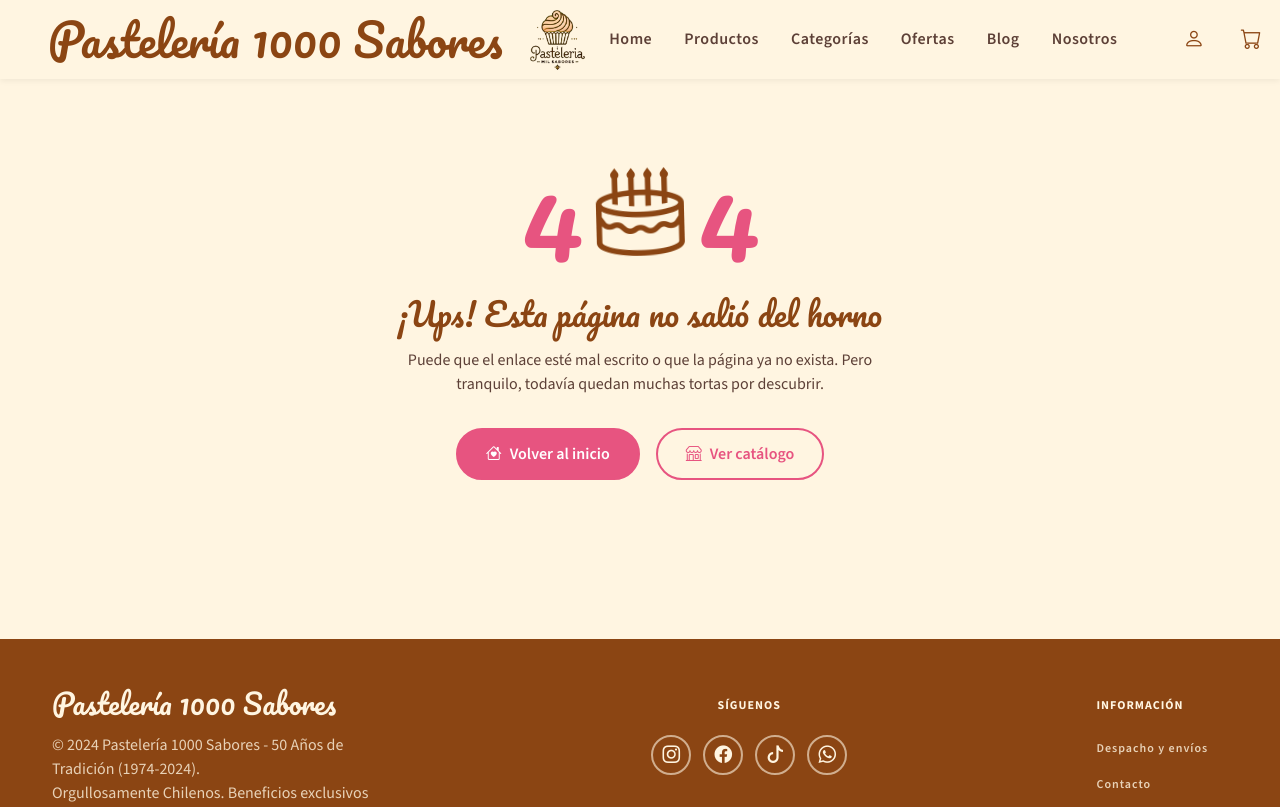
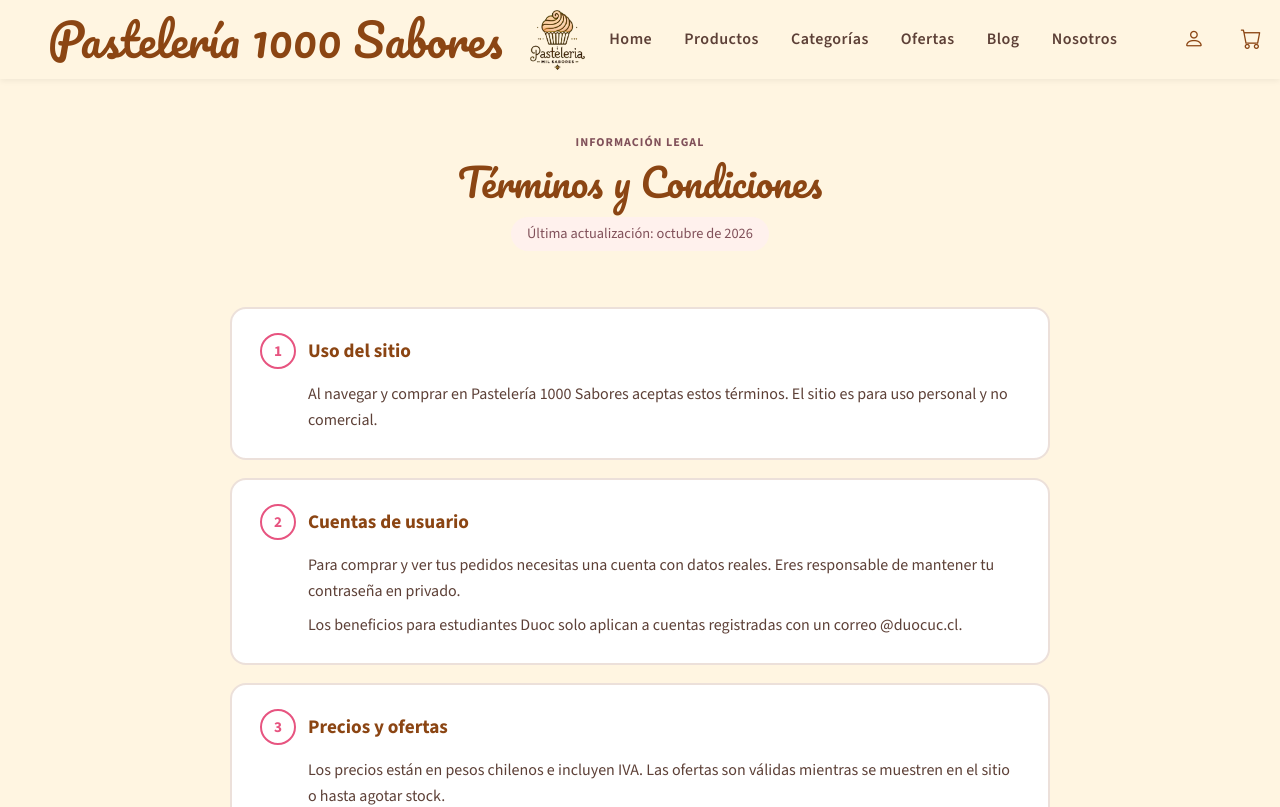
Before and after one commit to AlanisVerdugo/Pasteleria-1000-sabores, a React (Vite) app: page /terminos in a window 1280 px wide. Shown: the top 807 px of the page. Built offline with nearby package versions, Linux system fonts and the light colour scheme.

Commit message:
página Términos y Condiciones, link en Pie y en Registro, tests

```diff
--- a/src/App.jsx
+++ b/src/App.jsx
@@ -21,6 +21,7 @@
 import Contacto from './pages/Contacto'
 import Despacho from './pages/Despacho'
 import PreguntasFrecuentes from './pages/PreguntasFrecuentes'
+import Terminos from './pages/Terminos'
 import NoEncontrado from './pages/NoEncontrado'
 
 const enConstruccion = (titulo) => <EnConstruccion titulo={titulo} />
@@ -52,6 +53,7 @@
           <Route path="/contacto" element={<Contacto />} />
           <Route path="/despacho" element={<Despacho />} />
           <Route path="/preguntas-frecuentes" element={<PreguntasFrecuentes />} />
+          <Route path="/terminos" element={<Terminos />} />
           <Route path="*" element={<NoEncontrado />} />
         </Route>
 
--- a/src/components/Pie.jsx
+++ b/src/components/Pie.jsx
@@ -41,7 +41,7 @@
                         <ul className="list-unstyled footer-nav">
                             <li><Link to="/despacho" className="footer-link">Despacho y envíos</Link></li>
                             <li><Link to="/contacto" className="footer-link">Contacto</Link></li>
-                            <li><a href="#" className="footer-link">Términos</a></li>
+                            <li><Link to="/terminos" className="footer-link">Términos</Link></li>
                             <li><Link to="/preguntas-frecuentes" className="footer-link">Preguntas Frecuentes</Link></li>
                         </ul>
                     </div>
--- /dev/null
+++ b/src/css/terminos.css
@@ -0,0 +1,140 @@
+
+/* ===== TÉRMINOS: contenedor y encabezado ===== */
+.tc {
+    padding: 50px 12px;
+}
+
+.tc-encabezado {
+    margin-bottom: 56px;
+}
+
+.tc-eyebrow {
+    display: inline-block;
+    text-transform: uppercase;
+    letter-spacing: 1px;
+    font-size: 12px;
+    font-weight: 700;
+    color: #81515A;
+    margin-bottom: 8px;
+}
+
+.tc-titulo {
+    font-family: 'Pacifico', cursive;
+    color: #8B4513;
+    font-size: 2.4rem;
+    margin-bottom: 12px;
+}
+
+/* Fecha */
+.tc-actualizacion {
+    display: inline-block;
+    margin: 0;
+    padding: 6px 16px;
+    border-radius: 999px;
+    background: #FFF1ED;
+    color: #81515A;
+    font-size: 0.9rem;
+}
+
+/* ===== LISTA DE SECCIONES ===== */
+.tc-lista {
+    list-style: none;
+    padding: 0;
+    margin: 0 auto;
+    max-width: 820px;
+    display: flex;
+    flex-direction: column;
+    gap: 18px;
+}
+
+.tc-seccion {
+    background: #fff;
+    border: 2px solid rgba(218, 194, 182, 0.5);
+    border-radius: 16px;
+    padding: 24px 28px;
+    transition: border-color 0.3s ease, transform 0.3s ease;
+}
+
+.tc-titulo-seccion {
+    display: flex;
+    align-items: center;
+    gap: 12px;
+    color: #8B4513;
+    font-size: 1.2rem;
+    font-weight: 700;
+    margin-bottom: 12px;
+}
+
+/* Número en círculo */
+.tc-numero {
+    width: 36px;
+    height: 36px;
+    flex-shrink: 0;
+    border-radius: 50%;
+    border: 2px solid #e75480;
+    color: #e75480;
+    font-size: 0.95rem;
+    display: inline-flex;
+    align-items: center;
+    justify-content: center;
+    transition: background-color 0.3s ease, color 0.3s ease, transform 0.3s ease;
+}
+
+.tc-texto {
+    color: #5D4037;
+    line-height: 1.65;
+    margin: 0 0 8px 48px;
+}
+
+.tc-texto:last-child {
+    margin-bottom: 0;
+}
+
+.tc-seccion:hover {
+    border-color: #e75480;
+    transform: translateX(6px);
+}
+
+.tc-seccion:hover .tc-numero {
+    background-color: #e75480;
+    color: #fff;
+    transform: scale(1.12);
+}
+
+/* ===== PIE DE LA PÁGINA ===== */
+.tc-pie {
+    max-width: 820px;
+    margin: 40px auto 0;
+    color: #5D4037;
+}
+
+.tc-pie a {
+    color: #e75480;
+    font-weight: 600;
+    text-decoration: none;
+    border-bottom: 2px solid transparent;
+    transition: border-color 0.3s ease;
+}
+
+.tc-pie a:hover {
+    border-bottom-color: #e75480;
+}
+
+/* ===== RESPONSIVE ===== */
+@media (max-width: 576px) {
+    .tc-seccion {
+        padding: 20px;
+    }
+    .tc-texto {
+        margin-left: 0;
+    }
+}
+
+/* ===== ACCESIBILIDAD: menos movimiento ===== */
+@media (prefers-reduced-motion: reduce) {
+    .tc-seccion,
+    .tc-numero,
+    .tc-pie a {
+        transition: none;
+    }
+}
--- a/src/pages/Registro.jsx
+++ b/src/pages/Registro.jsx
@@ -138,7 +138,9 @@
             <div className="checkbox-group">
               <input type="checkbox" id="terminos" name="terminos"
                 checked={valores.terminos} onChange={alCambiar} />
-              <label htmlFor="terminos">Acepto los Términos y Condiciones y la Política de Privacidad.</label>
+              <label htmlFor="terminos">
+                Acepto los <Link to="/terminos" target="_blank" rel="noopener noreferrer">Términos y Condiciones</Link>.
+              </label>
             </div>
             <span className="error-mensaje">{errores.terminos}</span>
 
--- /dev/null
+++ b/src/pages/Terminos.jsx
@@ -0,0 +1,92 @@
+import { Link } from 'react-router-dom'
+import '../css/terminos.css'
+import { COSTO_DESPACHO, CODIGO_FELICES } from '../utils/constantes'
+import { formatearPrecio } from '../utils/formato'
+
+const SECCIONES = [
+  {
+    titulo: 'Uso del sitio',
+    parrafos: [
+      'Al navegar y comprar en Pastelería 1000 Sabores aceptas estos términos. El sitio es para uso personal y no comercial.',
+    ],
+  },
+  {
+    titulo: 'Cuentas de usuario',
+    parrafos: [
+      'Para comprar y ver tus pedidos necesitas una cuenta con datos reales. Eres responsable de mantener tu contraseña en privado.',
+      'Los beneficios para estudiantes Duoc solo aplican a cuentas registradas con un correo @duocuc.cl.',
+    ],
+  },
+  {
+    titulo: 'Precios y ofertas',
+    parrafos: [
+      'Los precios están en pesos chilenos e incluyen IVA. Las ofertas son válidas mientras se muestren en el sitio o hasta agotar stock.',
+    ],
+  },
+  {
+    titulo: 'Descuentos y beneficios',
+    parrafos: [
+      'Las personas mayores de 50 años tienen un 50% de descuento en sus compras.',
+      `Quienes se registren con el código ${CODIGO_FELICES} obtienen un 10% de descuento en sus compras.`,
+      'Los estudiantes Duoc reciben gratis la primera torta que agreguen al carrito el día de su cumpleaños.',
+      'Los descuentos no son acumulables: si tienes más de uno, se aplica automáticamente el de mayor porcentaje.',
+    ],
+  },
+  {
+    titulo: 'Pedidos y anticipación',
+    parrafos: [
+      'Las tortas del catálogo requieren entre 24 y 48 horas de anticipación, y las personalizadas un mínimo de 72 horas.',
+    ],
+  },
+  {
+    titulo: 'Despacho y retiro',
+    parrafos: [
+      `El despacho refrigerado tiene un costo de ${formatearPrecio(COSTO_DESPACHO)} dentro de la Región Metropolitana. El retiro en tienda es gratis.`,
+      'Al recibir tu pedido, revisa que esté en buen estado y guárdalo refrigerado.',
+    ],
+  },
+  {
+    titulo: 'Cambios y reclamos',
+    parrafos: [
+      'Por ser productos frescos, no aceptamos devoluciones una vez entregados. Si tu pedido llegó dañado o con un error, escríbenos dentro de las 24 horas siguientes desde Contacto.',
+    ],
+  },
+  {
+    titulo: 'Datos personales',
+    parrafos: [
+      'Usamos tus datos solo para gestionar tu cuenta, tus pedidos y tus descuentos. No los compartimos con terceros.',
+    ],
+  },
+]
+
+function Terminos() {
+  return (
+    <main className="tc container">
+      <header className="tc-encabezado text-center">
+        <span className="tc-eyebrow">Información legal</span>
+        <h1 className="tc-titulo">Términos y Condiciones</h1>
+        <p className="tc-actualizacion">Última actualización: octubre de 2026</p>
+      </header>
+
+      <ol className="tc-lista">
+        {SECCIONES.map((seccion, i) => (
+          <li key={seccion.titulo} className="tc-seccion">
+            <h2 className="tc-titulo-seccion">
+              <span className="tc-numero">{i + 1}</span> {seccion.titulo}
+            </h2>
+            {seccion.parrafos.map((texto) => (
+              <p key={texto} className="tc-texto">{texto}</p>
+            ))}
+          </li>
+        ))}
+      </ol>
+
+      <p className="tc-pie text-center">
+        ¿Tienes dudas? Revisa las <Link to="/preguntas-frecuentes">Preguntas Frecuentes</Link> o
+        escríbenos desde <Link to="/contacto">Contacto</Link>.
+      </p>
+    </main>
+  )
+}
+
+export default Terminos
```
Also changed, not shown: 1 other file (tests, documents, lock files or other folders).
